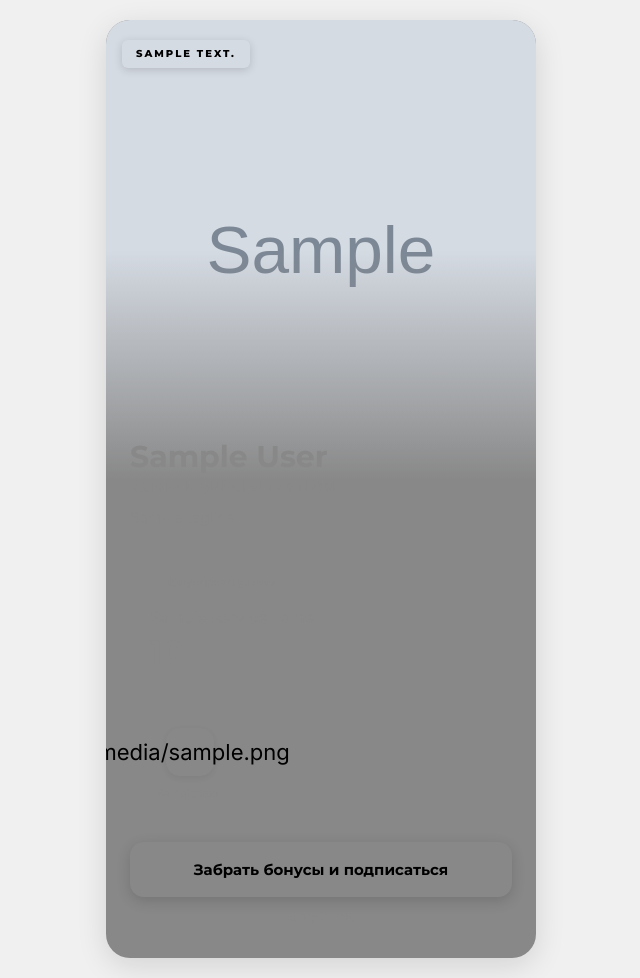
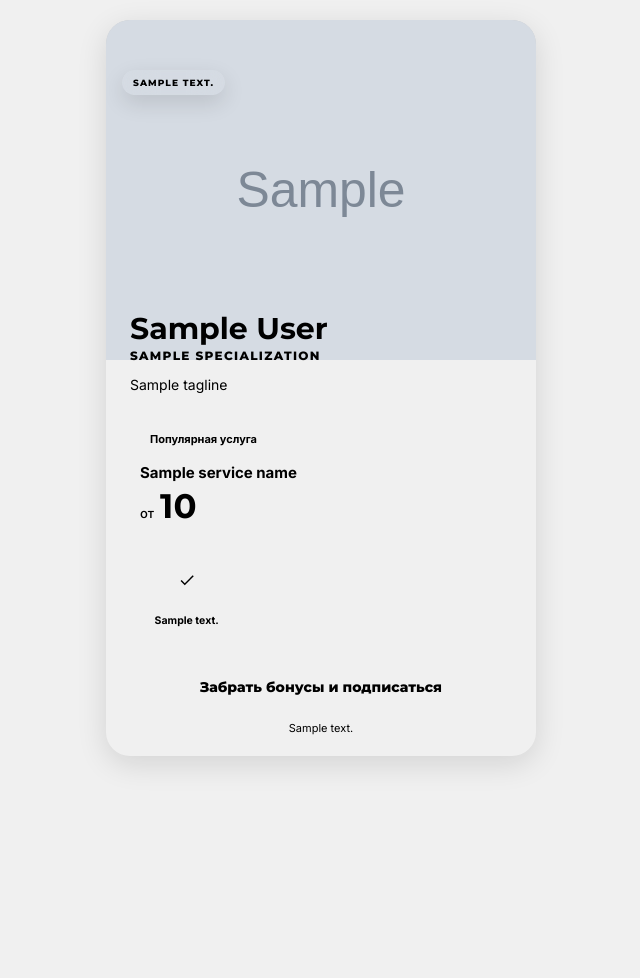
Before and after one commit to copypastpe-bot/master_bot, a FastAPI app: template src/api/templates/promo_page.html in a window 1280 px wide. Shown: the whole page, without its empty margins (319-959 px from the left). After the commit the page ends 767 px from the top, so only its background shows below. Run offline with FastAPI, Linux system fonts and the light colour scheme; the template is opened without the code that fills it: most values are stand-ins (such as "Sample title", 1, 10 or a date in 2020); grey boxes marked "Sample" are stand-in pictures; parts of the project's set-up code (start-up, migrations or seed data) failed here and were passed over.

Commit message:
feat(promo): update public page design

```diff
--- a/src/api/templates/promo_page.html
+++ b/src/api/templates/promo_page.html
@@ -20,29 +20,34 @@
 
   <link rel="preconnect" href="https://fonts.googleapis.com">
   <link rel="preconnect" href="https://fonts.gstatic.com" crossorigin>
-  <link href="https://fonts.googleapis.com/css2?family=Inter:wght@400;500;600&family=Montserrat:wght@600;700;800&display=swap" rel="stylesheet">
+  <link href="https://fonts.googleapis.com/css2?family=Inter:wght@400;500;600;700&family=Montserrat:wght@600;700;800&display=swap" rel="stylesheet">
 
   <style>
     :root {
-      --primary: {{ style.primary_color }};
-      --primary-dark: {{ style.accent_color }};
-      --secondary: {{ style.secondary_color }};
-      --text-main: {{ style.text_color }};
-      --text-light: {{ style.text_color_light }};
-      --bg-color: {{ style.bg_color }};
+      --screen-bg: {{ style.screen_bg }};
+      --screen-fg: {{ style.screen_fg }};
+      --screen-muted: {{ style.screen_muted }};
+      --screen-accent: {{ style.screen_accent }};
       --badge-bg: {{ style.badge_bg }};
-      --badge-text: {{ style.badge_text }};
-      --button-bg: {{ style.button_bg }};
-      --button-text: {{ style.button_text }};
+      --badge-fg: {{ style.badge_fg }};
+      --badge-border: {{ style.badge_border }};
       --card-bg: {{ style.card_bg }};
-      --gradient: {{ style.gradient }};
+      --card-border: {{ style.card_border }};
+      --pill-bg: {{ style.pill_bg }};
+      --pill-border: {{ style.pill_border }};
+      --offer-bg: {{ style.offer_bg }};
+      --offer-border: {{ style.offer_border }};
+      --offer-fg: {{ style.offer_fg }};
+      --cta-bg: {{ style.cta_bg }};
+      --cta-fg: {{ style.cta_fg }};
+      --cta-shadow: {{ style.cta_shadow }};
     }
 
     * { margin: 0; padding: 0; box-sizing: border-box; }
-    html { font-size: 16px; -webkit-font-smoothing: antialiased; }
+    html { font-size: 16px; -webkit-font-smoothing: antialiased; text-rendering: optimizeLegibility; }
     body {
-      font-family: 'Inter', sans-serif;
-      background: #F5F5F5;
+      font-family: 'Inter', -apple-system, BlinkMacSystemFont, 'Segoe UI', system-ui, sans-serif;
+      background: #F0F0F0;
       min-height: 100vh;
       display: flex;
       justify-content: center;
@@ -53,7 +58,8 @@
     .promo-page {
       width: 100%;
       max-width: 430px;
-      background: var(--bg-color);
+      background: var(--screen-bg);
+      color: var(--screen-fg);
       min-height: 100vh;
       position: relative;
       overflow: hidden;
@@ -62,201 +68,216 @@
     .hero {
       position: relative;
       width: 100%;
-      height: 420px;
+      height: 315px;
       overflow: hidden;
+      background-color: #ccc;
+      background-image: url('{{ photo_url }}');
+      background-position: center;
+      background-size: cover;
     }
 
-    .hero__photo {
-      width: 100%;
-      height: 100%;
-      object-fit: cover;
-      object-position: center top;
-      display: block;
+    .hero__grad {
+      position: absolute;
+      inset: 0;
+      background:
+        radial-gradient(circle at 72% 28%, rgba(255,255,255,.15), transparent 7rem),
+        linear-gradient(125deg, transparent 0 40%, rgba(255,255,255,.1) 40% 54%, transparent 54%),
+        linear-gradient(180deg, {% if is_dark_style %}rgba(0,0,0,.3){% else %}rgba(0,0,0,.1){% endif %}, {% if is_dark_style %}rgba(0,0,0,.4) 52%{% else %}rgba(0,0,0,.25) 52%{% endif %}, var(--screen-bg) 100%);
     }
 
-    .hero__overlay {
+    .hero__fade {
       position: absolute;
-      bottom: 0;
-      left: 0;
-      right: 0;
-      height: 50%;
-      background: linear-gradient(to bottom, rgba(255,255,255,0) 0%, var(--bg-color) 100%);
+      inset: auto 0 0;
+      height: 92px;
+      background: linear-gradient(180deg, transparent, var(--screen-bg));
     }
 
     .hero__badge {
       position: absolute;
-      top: 20px;
+      top: 50px;
       left: 16px;
+      z-index: 1;
+      border: 1px solid var(--badge-border);
+      border-radius: 999px;
+      background: var(--badge-bg);
+      color: var(--badge-fg);
+      padding: 8px 11px;
+      font-family: 'Montserrat', sans-serif;
+      font-size: 9px;
+      font-weight: 800;
+      letter-spacing: .12em;
+      line-height: 1;
+      text-transform: uppercase;
+      box-shadow: 0 8px 22px rgba(0,0,0,.12);
+      -webkit-backdrop-filter: blur(16px);
+      backdrop-filter: blur(16px);
       max-width: calc(100% - 32px);
-      background: var(--badge-bg);
-      color: var(--badge-text);
-      font-family: 'Montserrat', sans-serif;
-      font-weight: 800;
-      font-size: 10px;
-      letter-spacing: 2px;
-      text-transform: uppercase;
-      padding: 8px 14px;
-      border-radius: 6px;
-      line-height: 1.2;
-      box-shadow: 0 2px 8px rgba(0,0,0,0.15);
       overflow-wrap: anywhere;
     }
 
-    .identity {
-      padding: 0 24px;
-      margin-top: -40px;
+    .content {
       position: relative;
-      z-index: 2;
+      margin-top: -46px;
+      padding: 0 18px 20px;
     }
 
+    .identity { padding: 0 6px 13px; }
+
     .identity__name {
+      margin: 0 0 5px;
       font-family: 'Montserrat', sans-serif;
+      font-size: 29px;
       font-weight: 700;
-      font-size: 28px;
-      line-height: 1.15;
-      color: var(--text-main);
-      margin-bottom: 4px;
+      line-height: 1.02;
+      letter-spacing: 0;
       overflow-wrap: anywhere;
     }
 
     .identity__role {
+      margin: 0;
+      color: var(--screen-accent);
       font-family: 'Montserrat', sans-serif;
-      font-weight: 700;
-      font-size: 13px;
-      letter-spacing: 1.5px;
+      font-size: 12px;
+      font-weight: 800;
+      letter-spacing: .11em;
+      line-height: 1;
       text-transform: uppercase;
-      color: var(--primary);
       overflow-wrap: anywhere;
     }
 
     .tagline {
-      padding: 12px 24px 0;
-    }
-
-    .tagline p {
-      font-family: 'Inter', sans-serif;
-      font-weight: 400;
-      font-size: 15px;
-      line-height: 1.5;
-      color: var(--text-main);
-      opacity: 0.8;
+      margin: 0 6px 16px;
+      color: var(--screen-muted);
+      font-size: 14px;
+      line-height: 1.45;
       overflow-wrap: anywhere;
     }
 
     .service-card {
-      margin: 20px 24px 0;
+      border: 1px solid var(--card-border);
+      border-radius: 19px;
       background: var(--card-bg);
-      border-radius: 16px;
-      padding: 20px;
+      padding: 16px;
     }
 
     .service-card__label {
-      display: inline-block;
-      background: var(--secondary);
-      color: var(--primary);
-      font-family: 'Inter', sans-serif;
-      font-weight: 600;
+      display: inline-flex;
+      align-items: center;
+      min-height: 25px;
+      margin-bottom: 12px;
+      border: 1px solid var(--pill-border);
+      border-radius: 999px;
+      background: var(--pill-bg);
+      color: var(--screen-accent);
+      padding: 6px 10px;
       font-size: 11px;
-      letter-spacing: 0.5px;
-      padding: 5px 12px;
-      border-radius: 20px;
-      margin-bottom: 12px;
-      border: 1px solid var(--primary);
+      font-weight: 750;
+      line-height: 1;
     }
 
     .service-card__name {
-      font-family: 'Inter', sans-serif;
-      font-weight: 500;
-      font-size: 16px;
-      line-height: 1.3;
-      color: var(--text-main);
-      margin-bottom: 8px;
+      margin: 0 0 8px;
+      font-size: 15px;
+      font-weight: 650;
+      line-height: 1.25;
       overflow-wrap: anywhere;
     }
 
     .service-card__price {
       display: flex;
       align-items: baseline;
-      flex-wrap: wrap;
       gap: 6px;
+      margin: 0;
+      color: var(--screen-accent);
+      font-family: 'Montserrat', sans-serif;
+      font-weight: 800;
     }
 
-    .service-card__price-value {
-      font-family: 'Montserrat', sans-serif;
+    .service-card__price small {
+      color: var(--screen-muted);
+      font-family: 'Inter', sans-serif;
+      font-size: 13px;
+      font-weight: 500;
+    }
+
+    .service-card__price strong {
+      font-size: 34px;
+      line-height: .9;
+      letter-spacing: 0;
+    }
+
+    .offer-card {
+      display: flex;
+      align-items: center;
+      gap: 10px;
+      margin-top: 12px;
+      border: 1px solid var(--offer-border);
+      border-radius: 15px;
+      background: var(--offer-bg);
+      color: var(--offer-fg);
+      padding: 12px 14px;
+      font-size: 13px;
       font-weight: 700;
-      font-size: 32px;
-      line-height: 1;
-      color: var(--primary);
+      line-height: 1.25;
       overflow-wrap: anywhere;
     }
 
-    .promo-banner {
-      margin: 16px 24px 0;
-      background: var(--secondary);
-      border-radius: 12px;
-      padding: 14px 18px;
-      display: flex;
-      align-items: center;
-      gap: 10px;
-      border-left: 4px solid var(--primary);
+    .offer-card__icon {
+      display: grid;
+      place-items: center;
+      width: 30px;
+      height: 30px;
+      border-radius: 9px;
+      border: 1px solid currentColor;
+      flex: 0 0 auto;
     }
 
-    .promo-banner__icon {
-      font-size: 20px;
-      flex-shrink: 0;
-    }
-
-    .promo-banner__text {
-      font-family: 'Inter', sans-serif;
-      font-weight: 600;
-      font-size: 14px;
-      color: var(--primary-dark);
-      line-height: 1.3;
-      overflow-wrap: anywhere;
+    .offer-card__icon svg {
+      width: 18px;
+      height: 18px;
+      fill: currentColor;
     }
 
     .advantages {
-      margin: 24px 24px 0;
       display: grid;
       grid-template-columns: repeat(3, 1fr);
-      gap: 12px;
+      gap: 9px;
+      margin-top: 14px;
     }
 
     .advantage {
-      display: flex;
-      flex-direction: column;
-      align-items: center;
+      display: grid;
+      justify-items: center;
+      gap: 8px;
+      min-height: 96px;
+      border: 1px solid var(--card-border);
+      border-radius: 16px;
+      background: var(--card-bg);
+      padding: 12px 7px 10px;
       text-align: center;
-      background: var(--card-bg);
-      border-radius: 16px;
-      padding: 16px 8px 14px;
-      min-width: 0;
-    }
-
-    .advantage__icon-wrap {
-      width: 48px;
-      height: 48px;
-      border-radius: 14px;
-      background: var(--secondary);
-      display: flex;
-      align-items: center;
-      justify-content: center;
-      margin-bottom: 10px;
-      box-shadow: 0 2px 6px rgba(0,0,0,0.06);
     }
 
     .advantage__icon {
-      font-size: 22px;
-      line-height: 1;
+      display: grid;
+      place-items: center;
+      width: 34px;
+      height: 34px;
+      border-radius: 12px;
+      background: var(--pill-bg);
+      color: var(--screen-accent);
+    }
+
+    .advantage__icon svg {
+      width: 18px;
+      height: 18px;
+      fill: currentColor;
     }
 
     .advantage__text {
-      font-family: 'Inter', sans-serif;
-      font-weight: 500;
-      font-size: 11px;
-      line-height: 1.3;
-      color: var(--text-main);
-      opacity: 0.85;
+      color: var(--screen-muted);
+      font-size: 10.5px;
+      font-weight: 650;
+      line-height: 1.2;
       display: -webkit-box;
       -webkit-line-clamp: 3;
       -webkit-box-orient: vertical;
@@ -264,140 +285,123 @@
       overflow-wrap: anywhere;
     }
 
-    .cta-section {
-      margin: 28px 24px 0;
-      padding-bottom: 32px;
-    }
-
     .cta-button {
       display: block;
-      width: 100%;
-      padding: 18px 24px;
-      background: var(--button-bg);
-      color: var(--button-text);
-      font-family: 'Montserrat', sans-serif;
-      font-weight: 700;
-      font-size: 15px;
+      margin-top: 16px;
+      border-radius: 16px;
+      background: var(--cta-bg);
+      color: var(--cta-fg);
+      padding: 17px 16px;
       text-align: center;
       text-decoration: none;
-      border-radius: 14px;
+      font-family: 'Montserrat', sans-serif;
+      font-size: 14px;
+      font-weight: 800;
+      line-height: 1;
       border: none;
       cursor: pointer;
-      box-shadow: 0 4px 14px rgba(0,0,0,0.15);
+      box-shadow: 0 12px 24px var(--cta-shadow);
       transition: transform 0.15s ease, box-shadow 0.15s ease;
       overflow-wrap: anywhere;
     }
 
     .cta-button:active {
       transform: scale(0.98);
-      box-shadow: 0 2px 8px rgba(0,0,0,0.12);
+      box-shadow: 0 6px 12px var(--cta-shadow);
     }
 
     .cta-subtext {
-      font-family: 'Inter', sans-serif;
-      font-weight: 400;
-      font-size: 12px;
-      color: var(--text-main);
-      opacity: 0.5;
+      margin: 10px 18px 0;
+      color: var(--screen-muted);
+      font-size: 11px;
+      line-height: 1.35;
       text-align: center;
-      margin-top: 12px;
-      line-height: 1.4;
       overflow-wrap: anywhere;
     }
 
-    {% if is_dark_style %}
-    .hero__overlay {
-      background: linear-gradient(to bottom, rgba(26,26,26,0) 0%, var(--bg-color) 100%);
-    }
-    .service-card__label {
-      background: transparent;
-    }
-    {% endif %}
-
     @media (max-width: 480px) {
-      body { background: var(--bg-color); }
+      body { background: var(--screen-bg); }
       .promo-page { max-width: 100%; }
     }
 
     @media (max-width: 360px) {
-      .hero { height: 360px; }
+      .hero { height: 280px; }
       .identity__name { font-size: 24px; }
-      .service-card__price-value { font-size: 28px; }
-      .advantages { gap: 8px; }
-      .advantage { padding: 12px 6px 10px; }
-      .advantage__icon-wrap { width: 40px; height: 40px; }
-      .advantage__text { font-size: 10px; }
+      .service-card__price strong { font-size: 28px; }
+      .advantages { gap: 6px; }
+      .advantage { padding: 10px 5px 8px; min-height: 88px; }
+      .advantage__icon { width: 30px; height: 30px; }
+      .advantage__text { font-size: 9.5px; }
+    }
+
+    @media (min-width: 414px) {
+      .hero { height: 340px; }
+      .identity__name { font-size: 30px; }
+    }
+
+    @media (min-width: 481px) {
+      body { background: #F0F0F0; padding: 20px; }
+      .promo-page {
+        border-radius: 24px;
+        box-shadow: 0 8px 30px rgba(0,0,0,0.12);
+        min-height: auto;
+      }
     }
 
     @media (prefers-reduced-motion: reduce) {
       .cta-button { transition: none; }
       .cta-button:active { transform: none; }
     }
-
-    @media (min-width: 414px) {
-      .hero { height: 460px; }
-      .identity__name { font-size: 30px; }
-    }
-
-    @media (min-width: 481px) {
-      body {
-        background: #F0F0F0;
-        padding: 20px;
-      }
-      .promo-page {
-        border-radius: 24px;
-        box-shadow: 0 8px 30px rgba(0,0,0,0.12);
-        min-height: auto;
-      }
-    }
   </style>
 </head>
 <body>
   <div class="promo-page">
+
     <div class="hero">
-      <img class="hero__photo" src="{{ photo_url }}" alt="{{ display_name }}" loading="eager">
-      <div class="hero__overlay"></div>
+      <div class="hero__grad"></div>
+      <div class="hero__fade"></div>
       {% if badge_text %}
       <div class="hero__badge">{{ badge_text }}</div>
       {% endif %}
     </div>
 
+    <div class="content">
       <div class="identity">
         <h1 class="identity__name">{{ display_name }}</h1>
         <p class="identity__role">{{ specialization }}</p>
       </div>
 
-    <div class="tagline">
-      <p>{{ tagline }}</p>
-    </div>
+      <p class="tagline">{{ tagline }}</p>
 
       <div class="service-card">
         <span class="service-card__label">Популярная услуга</span>
         <p class="service-card__name">{{ service_name }}</p>
         <p class="service-card__price">
-        <span class="service-card__price-value">{{ service_price }}</span>
+          <small>от</small>
+          <strong>{{ service_price }}</strong>
         </p>
       </div>
 
       {% if promo_enabled and promo_text %}
-    <div class="promo-banner">
-      <span class="promo-banner__icon">🔥</span>
-      <span class="promo-banner__text">{{ promo_text }}</span>
+      <div class="offer-card">
+        <div class="offer-card__icon">
+          <svg viewBox="0 0 24 24"><path d="M20.59 13.41 13.42 20.58a2 2 0 0 1-2.83 0L3 13V4h9l8.59 8.59a2 2 0 0 1 0 2.82ZM7.5 8.5A1.5 1.5 0 1 0 7.5 5.5a1.5 1.5 0 0 0 0 3Z"/></svg>
+        </div>
+        <span>{{ promo_text }}</span>
       </div>
       {% endif %}
 
       <div class="advantages">
         {% for adv in advantages %}
         <div class="advantage">
-        <div class="advantage__icon-wrap">
-          <span class="advantage__icon">{{ adv.icon or '✓' }}</span>
+          <div class="advantage__icon">
+            {{ adv.svg | default('<svg viewBox="0 0 24 24"><path d="M9 16.17 4.83 12l-1.42 1.41L9 19 21 7l-1.41-1.41L9 16.17Z"/></svg>', true) | safe }}
           </div>
-        <p class="advantage__text">{{ adv.text }}</p>
+          <span class="advantage__text">{{ adv.text }}</span>
         </div>
         {% endfor %}
       </div>
 
-    <div class="cta-section">
       <a href="{{ bot_link }}" class="cta-button" id="cta-btn">Забрать бонусы и подписаться</a>
       <p class="cta-subtext">{{ sub_button_text }}</p>
     </div>
```
Also changed, not shown: src/api/routers/landing.py (+51 -23 lines), tests/test_promo_page_database.py (+3 -2 lines), tests/test_promo_page_task2_api.py (+6 -3 lines), migrations/018_update_promo_styles.sql (added). Lines whose indentation alone changed are shown as unchanged.
